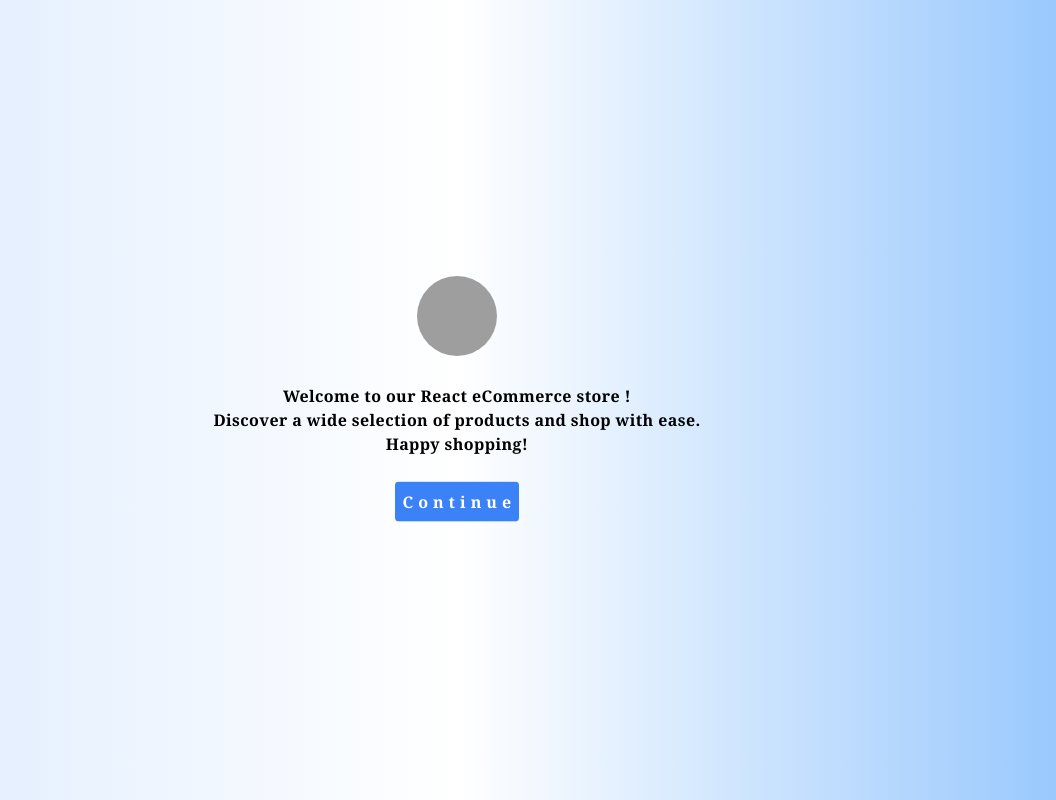
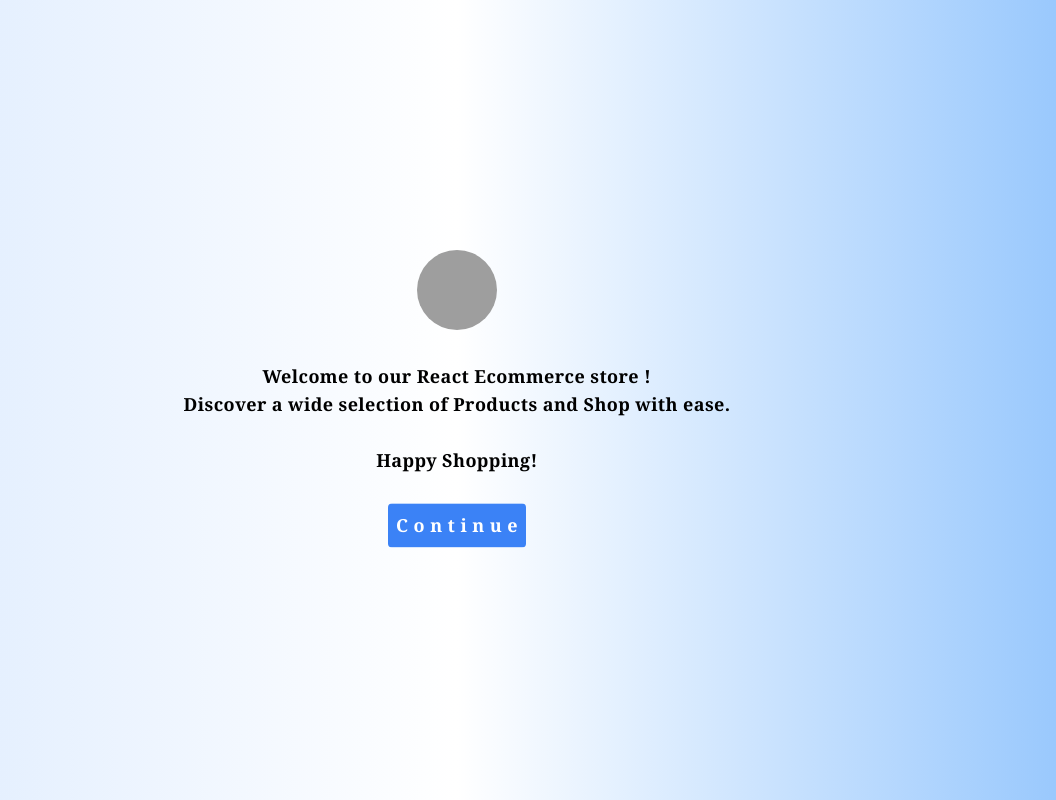
Before and after one commit to TusharBhatt1/New-Ecommerce, a React (Create React App) app: page / in a window 1280 px wide. Shown: the whole page, without its empty margins (183-1239 px from the left). Built offline with nearby package versions, Linux system fonts and the light colour scheme; grey boxes are pictures that could not be loaded.

Commit message:
final-changes

```diff
--- a/src/Components/Products.js
+++ b/src/Components/Products.js
@@ -74,7 +74,7 @@ cartItems && duplicateItem ? setCartItems((prev)=>[...prev]) :    setCartItems(p
 
     //Throttling
     setIsDisabled(true)
-    setTimeout(()=>{setIsDisabled(false)},1500)
+    setTimeout(()=>{setIsDisabled(false)},1000)
 
 
   }
--- a/src/Pages/Intro.js
+++ b/src/Pages/Intro.js
@@ -5,9 +5,9 @@ import { Link } from 'react-router-dom'
 export default function Intro() {
   return (
     <div className='h-screen tracking-wide bg-gradient-to-r from-blue-100 via-white to-blue-300 flex justify-center items-center'>
-   <div className='flex flex-col justify-center items-center gap-7' >
+   <div className='flex flex-col justify-center items-center gap-8 text-sm s350:text-lg' >
     <img src={Myself} className='h-20 w-20 rounded-full' alt='Tushar Bhatt'/>
-    <p className='text-center font-semibold font-serif'>Welcome to our React eCommerce store ! <br/>Discover a wide selection of products and shop with ease. <br/> Happy shopping!</p>
+    <p className='text-center font-semibold font-serif'>Welcome to our React Ecommerce store ! <br/>Discover a wide selection of Products and Shop with ease. <br/><br/> Happy Shopping!</p>
     <Link to="/home">
 
         <button className='bg-blue-500 p-2 font-bold text-white font-serif rounded animate-bounce '>C o n t i n u e</button>
```
